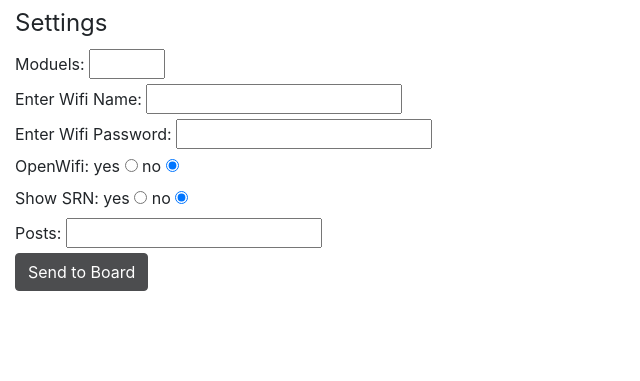
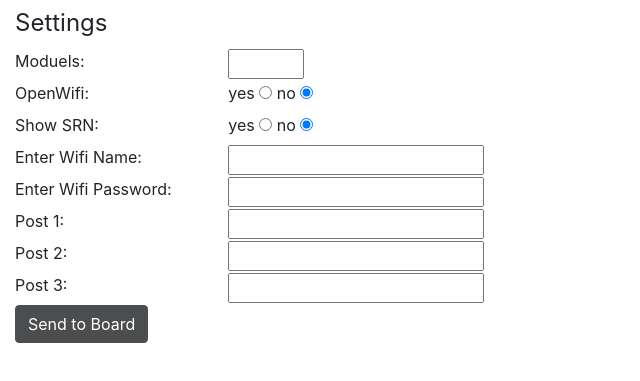
Before and after one commit to MrStony94/open-led-board-modules, a website: page src/views/admin/index.html in a window 1280 px wide. Shown: the part 51-432 px from the top of the page, without its empty margins (0-640 px from the left). Drawn offline with nearby package versions, Linux system fonts and the light colour scheme; files that its build step writes are made by us from their sources; files whose address does not match are found by name.

Commit message:
add admin interface, add queue system

```diff
--- a/src/views/admin/index.html
+++ b/src/views/admin/index.html
@@ -26,34 +26,76 @@
       <fieldset>
         <legend>Settings</legend>
         <div class="row">
-          <div class="col-12">
+          <div class="col-2">
             <label for="module-input">Moduels:</label>
+          </div>
+          <div class="col-10">
             <input type="number" id="module-input" min="1" max="5">
           </div>
-          <div class="col-12">
-            <label for="wifiname-input">Enter Wifi Name:</label>
-            <input type="text" id="wifiname-input">
+        </div>
+        <div class="row">
+          <div class="col-2">
+            <span>OpenWifi:</span>
           </div>
-          <div class="col-12">
-            <label for="wifipassword-input">Enter Wifi Password:</label>
-            <input type="text" id="wifipassword-input">
-          </div>
-          <div class="col-12">
-            <label for="open-wifi-yes">OpenWifi: yes</label>
+          <div class="col-10">
+            <label for="open-wifi-yes">yes</label>
             <input type="radio" id="open-wifi-yes" name="open-wifi">
             <label for="open-wifi-no">no</label>
             <input type="radio" id="open-wifi-no" name="open-wifi" checked>
           </div>
-          <div class="col-12">
-            <label for="show-srn-yes">Show SRN: yes</label>
+        </div>
+        <div class="row">
+          <div class="col-2">
+            <span>Show SRN:</span>
+          </div>
+          <div class="col-10">
+            <label for="show-srn-yes">yes</label>
             <input type="radio" id="show-srn-yes" name="show-srn">
             <label for="show-srn-no">no</label>
             <input type="radio" id="show-srn-no" name="show-srn" checked>
           </div>
-          <div class="col-12">
-            <label for="post-input">Posts: </label>
-            <input type="text" id="post-input">
+        </div>
+        <div class="row">
+          <div class="col-2">
+            <label for="wifiname-input">Enter Wifi Name:</label>
           </div>
+          <div class="col-10">
+            <input type="text" id="wifiname-input">
+          </div>
+        </div>
+        <div class="row">
+          <div class="col-2">
+            <label for="wifipassword-input">Enter Wifi Password:</label>
+          </div>
+          <div class="col-10">
+            <input type="text" id="wifipassword-input">
+          </div>
+        </div>
+        <div class="row">
+          <div class="col-2">
+            <label for="post-input1">Post 1: </label>
+          </div>
+          <div class="col-10">
+            <input type="text" id="post-input1">
+          </div>
+        </div>
+        <div class="row">
+          <div class="col-2">
+            <label for="post-input2">Post 2: </label>
+          </div>
+          <div class="col-10">
+            <input type="text" id="post-input2">
+          </div>
+        </div>
+        <div class="row">
+          <div class="col-2">
+            <label for="post-input3">Post 3: </label>
+          </div>
+          <div class="col-10">
+            <input type="text" id="post-input3">
+          </div>
+        </div>
+        <div class="row">
           <div class="col-12">
             <button type="button" class="btn btn-primary" id="send-settings">Send to Board</button>
           </div>
```
Also changed, not shown: src/js/admin/index.js (+6 -3 lines), 7 other files.
